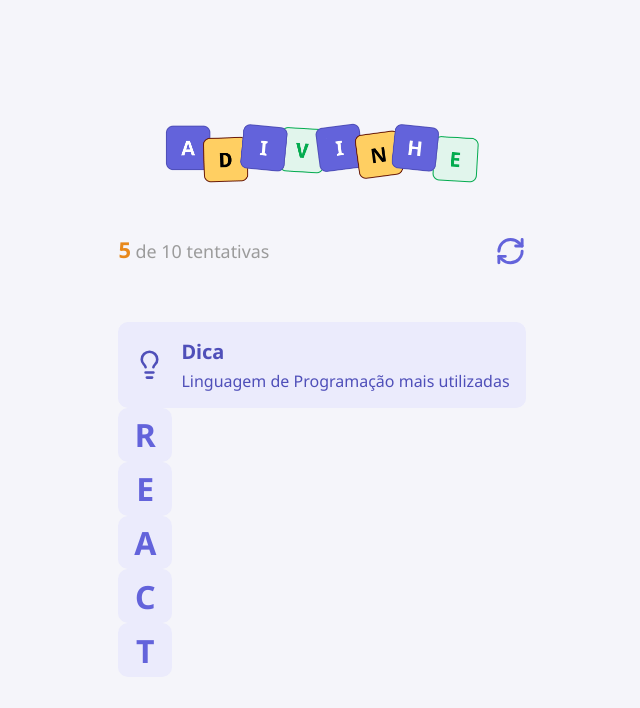
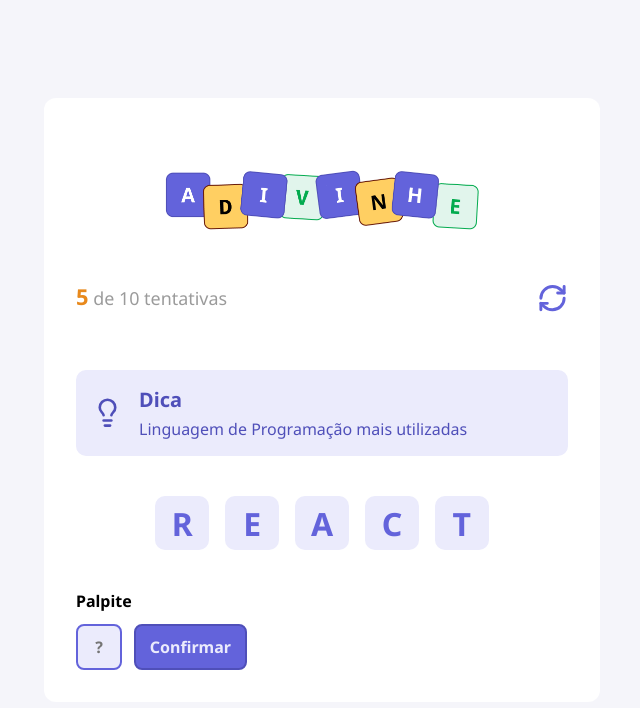
Before and after one commit to RaiVandeberg/jogoDeAdvinhacao, a React (Vite) app: page / in a window 1280 px wide. Shown: the top 708 px of the page, without its empty margins (318-958 px from the left). Built offline with nearby package versions, Linux system fonts and the light colour scheme.

Commit message:
configurando os components, Input e Button

```diff
--- a/src/App.tsx
+++ b/src/App.tsx
@@ -1,7 +1,9 @@
 import styles from "./app.module.css";
 import { Header } from "./components/Header"
+import { Button } from "./components/Button";
 import { Tip } from "./components/Header/Tip";
 import { Letter } from "./components/Letter";
+import { Input } from "./components/input";
 
 export default function App() {
 
@@ -13,13 +15,21 @@
       <main>
       <Header current={5} max={10} onRestart={handleRestartGame} />
       <Tip tip="Linguagem de Programação mais utilizadas" />
-      <div>
+
+      <div className={styles.word}>
       <Letter value="R"/>
       <Letter value="E"/>
       <Letter value="A"/>
       <Letter value="C"/>
       <Letter value="T"/>
       </div>
+
+      <h4>Palpite</h4>
+
+      <div className={styles.guess}>
+      <Input autoFocus maxLength={1} placeholder="?"/>
+      <Button title="Confirmar"/>
+      </div>
       </main>
     </div>
   )
--- a/src/app.module.css
+++ b/src/app.module.css
@@ -6,3 +6,29 @@
     justify-content: center;
     align-items: center;
 }
+
+.container main{
+    width: 556px ;
+    background-color: #FFFFFF;
+    padding: 2rem;
+    padding-top: 4.5rem;
+    border-radius: 0.75rem;
+
+}
+
+.word {
+    width: 100%;
+    display: flex;
+    justify-content: center;
+    flex-wrap: wrap;
+    gap: 1rem;
+    margin: 2.5rem 0;
+}
+
+.guess{
+    display: flex;
+    gap: 0.75rem;
+
+    margin-top: 0.75rem;
+
+}
--- /dev/null
+++ b/src/components/Button/index.tsx
@@ -0,0 +1,13 @@
+import styles from "./styles.module.css"
+
+type Props = React.ComponentProps<"button"> & {
+    title: string;
+}
+
+export function Button({title, ...rest}:Props){
+    return(
+        <button type="button" className={styles.button} {...rest}>
+            {title}
+        </button>
+    )
+}
--- /dev/null
+++ b/src/components/Button/styles.module.css
@@ -0,0 +1,12 @@
+.button{
+    height: 2.87rem;
+    border-radius: 0.5rem;
+
+    background-color: #6363db;
+    border: 2px solid #4f4fb9;
+    color: #ebebfc;
+
+    padding: 0 0.87rem;
+    font-size: 1rem;
+    font-weight: 700;
+}
--- /dev/null
+++ b/src/components/input/index.tsx
@@ -0,0 +1,8 @@
+import styles from "./style.module.css"
+
+type Props = React.ComponentProps<"input">
+
+
+export function Input({ ...rest}: Props){
+    return <input type = "text" className={styles.input} {...rest} />
+}
--- /dev/null
+++ b/src/components/input/style.module.css
@@ -0,0 +1,16 @@
+.input{
+    width: 2.87rem;
+    height: 2.87rem;
+    border-radius: 0.5rem;
+    background-color: #ebebfc;
+    border: 2px solid #6363db;
+    color: #6363db;
+
+    text-transform: uppercase;
+    text-align: center;
+    font-size: 1rem;
+    font-weight: 700;
+
+    outline: none;
+
+}
--- a/src/global.css
+++ b/src/global.css
@@ -12,7 +12,12 @@
 body{
     background-color: #f5f5fa;
     font-family: "Noto Sans", sans-serif;
-    font-optical-sizing: auto;
+  /*  font-optical-sizing: auto;*/
+}
+
+input, button{
+    font-family: "Noto Sans", sans-serif;
+    /*font-optical-sizing: auto;*/
 }
 
 button{
```
